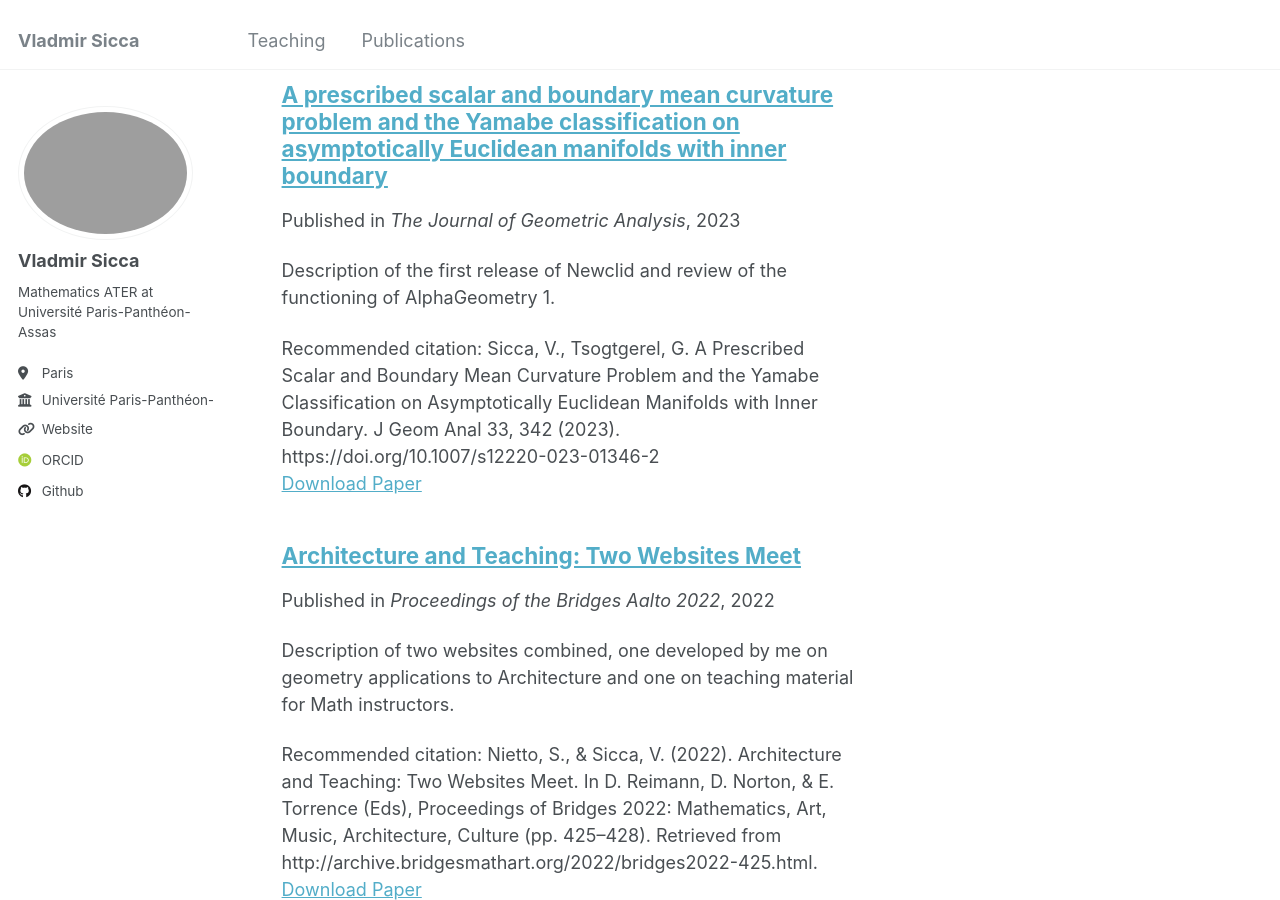
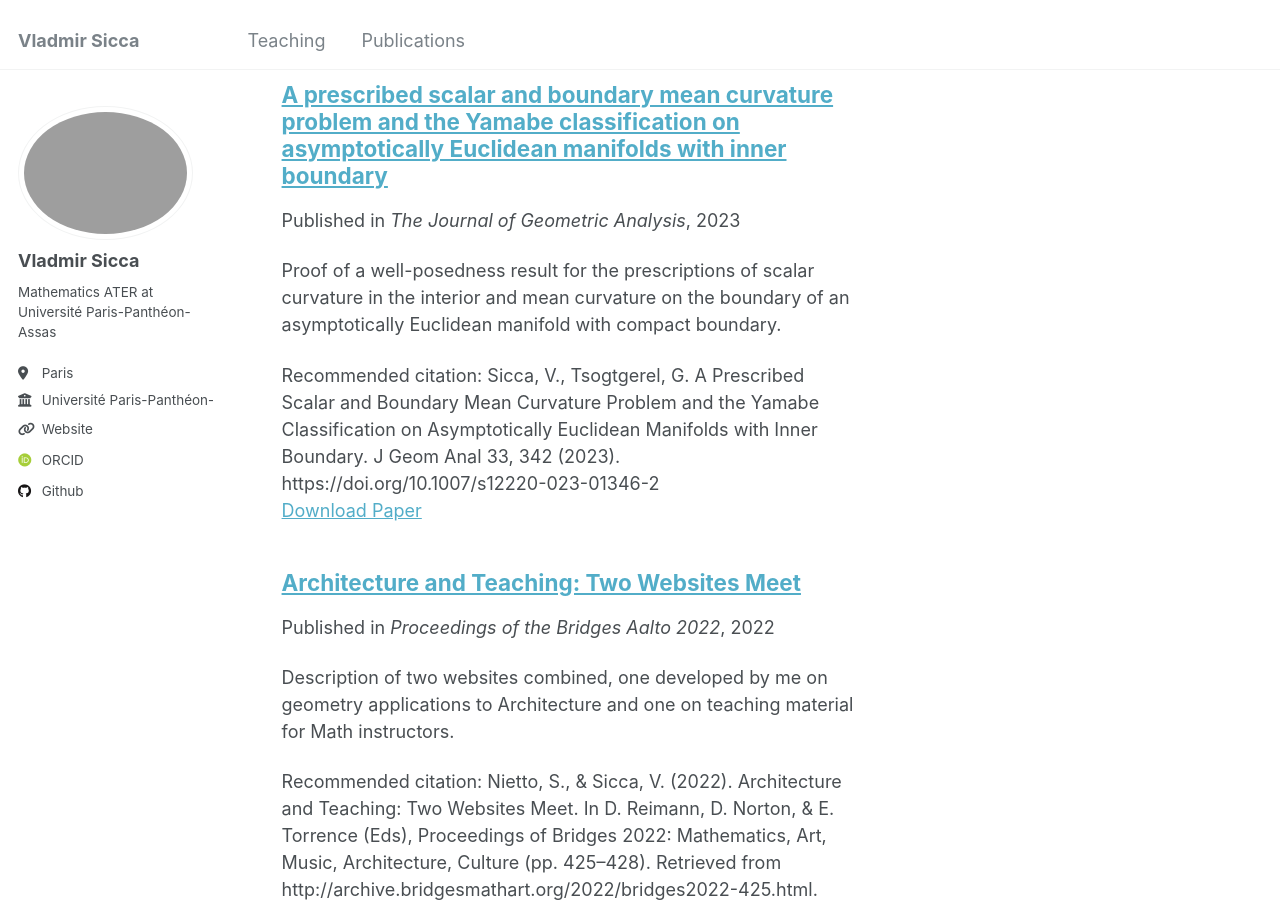
Before and after one commit to vladmirsicca/vladmirsicca.github.io, a Jekyll site: the page built from _pages/publications.html, in a window 1280 px wide and 900 px high, scrolled down 542 px. Built offline with Jekyll 4.4.1, drawn with Linux system fonts in a browser that asks for light colours; some web fonts are replaced.

Commit message:
Update prescribed_scalar_boundary_mean_curvature_Yamabe_classification.md
Adjusted description.

```diff
--- a/_publications/prescribed_scalar_boundary_mean_curvature_Yamabe_classification.md
+++ b/_publications/prescribed_scalar_boundary_mean_curvature_Yamabe_classification.md
@@ -3,7 +3,7 @@ title: "A prescribed scalar and boundary mean curvature problem and the Yamabe c
 collection: published_papers
 category: manuscripts
 permalink: /publication/prescribed_scalar_boundary_mean_curvature_Yamabe_classification
-excerpt: 'Description of the first release of Newclid and review of the functioning of AlphaGeometry 1.'
+excerpt: 'Proof of a well-posedness result for the prescriptions of scalar curvature in the interior and mean curvature on the boundary of an asymptotically Euclidean manifold with compact boundary.'
 date: 2023-08-11
 venue: 'The Journal of Geometric Analysis'
 paperurl: 'https://link.springer.com/article/10.1007/s12220-023-01346-2'
```
